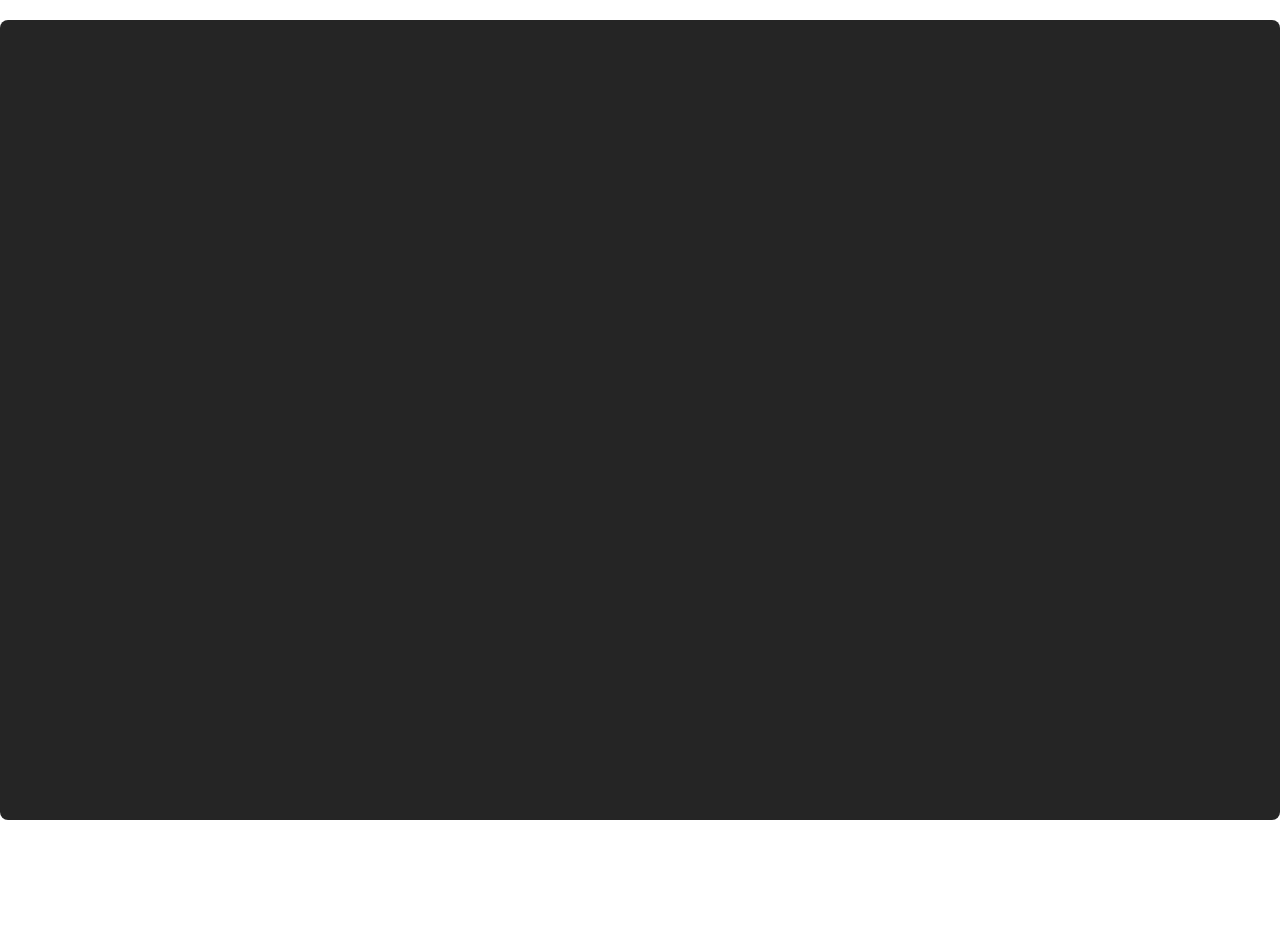
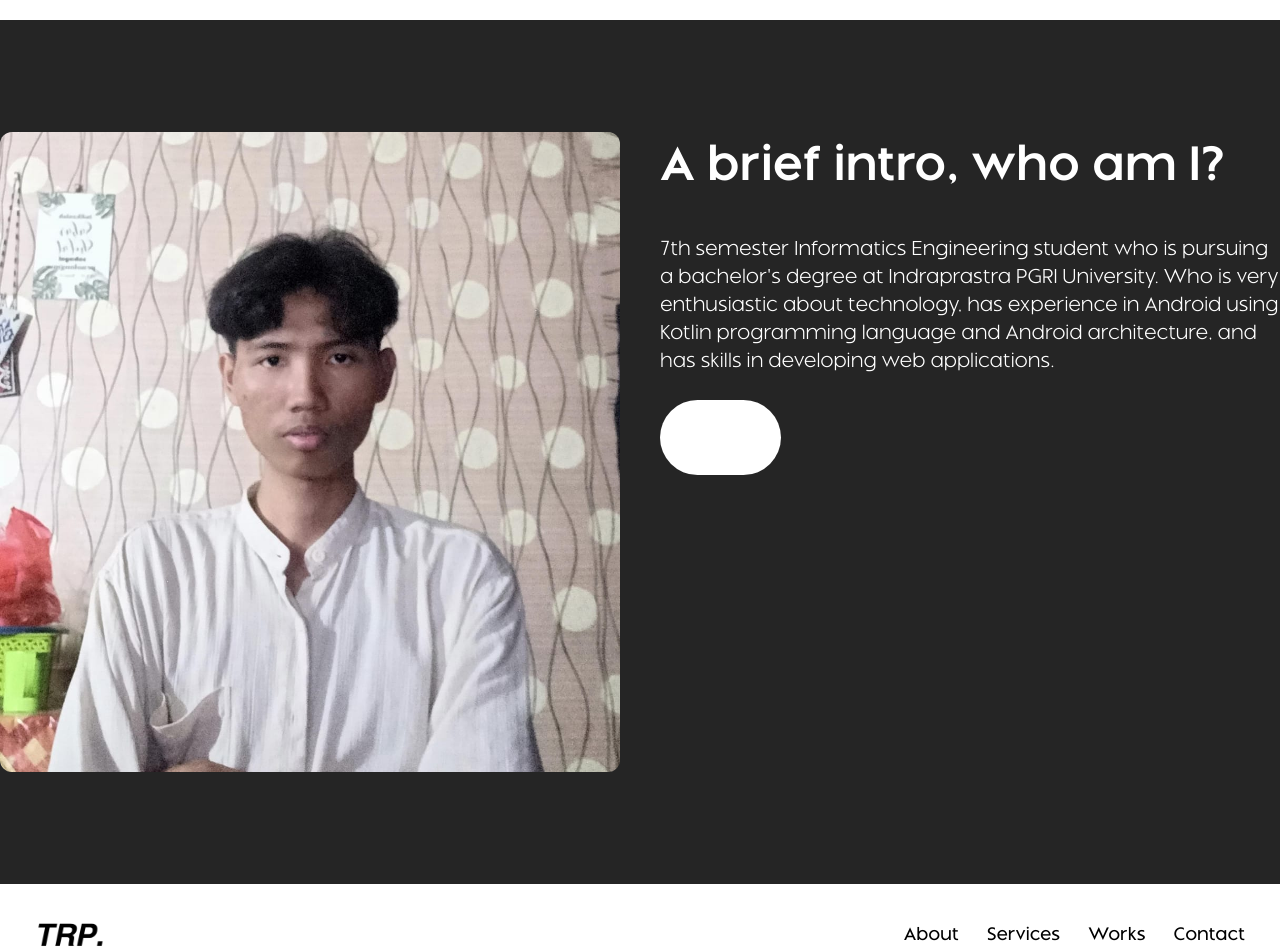
Before and after one commit to threeanra/Portfolio-v1, a React (Vite) app: page / in a window 1280 px wide. Shown: the part 780-1732 px from the top of the page. Before the commit the page ends 1600 px from the top, so only its background shows below. Built offline with nearby package versions, Linux system fonts and the light colour scheme.

Commit message:
About Section 80%

```diff
--- /dev/null
+++ b/src/components/Element/button/Button.jsx
@@ -0,0 +1,13 @@
+const Button = (props) => {
+  const { children = "...", variant } = props;
+  return (
+    <button
+      className={`h-20 px-7 font-semibold rounded-full ${variant} text-white`}
+      type="submit"
+    >
+      {children}
+    </button>
+  );
+};
+
+export default Button;
--- a/src/components/navbar/Navbar.jsx
+++ b/src/components/Element/navbar/Navbar.jsx
@@ -1,23 +1,24 @@
 import { useState, useEffect } from "react";
 import { easeInOut, motion } from "framer-motion";
-import Logo from "../../assets/Logo.png";
-
+import Logo from "../../../assets/Logo.png";
 function Navbar() {
-  const navLink = ["Home", "About", "Services", "Works", "Contact"];
+  const navLink = ["About", "Services", "Works", "Contact"];
   const [navActive, setNavActive] = useState(false);
   const [showButton, setShowButton] = useState(false);
 
   const toggleNav = () => {
     setNavActive(!navActive);
+    document.body.style.overflow = navActive ? "auto" : "hidden";
   };
 
   const closeNav = () => {
     setNavActive(false);
+    document.body.style.overflow = "auto";
   };
 
   useEffect(() => {
     const handleScroll = () => {
-      if (window.scrollY > 600) {
+      if (window.scrollY > 800) {
         setShowButton(true);
       } else {
         setShowButton(false);
@@ -29,14 +30,6 @@ function Navbar() {
       window.removeEventListener("scroll", handleScroll);
     };
   }, []);
-
-  useEffect(() => {
-    if (navActive) {
-      document.body.style.overflow = "hidden";
-    } else {
-      document.body.style.overflow = "auto";
-    }
-  }, [navActive]);
 
   return (
     <motion.nav
@@ -56,37 +49,57 @@ function Navbar() {
         <a href="#home">
           <img src={Logo} className="max-h-8" alt="Logo" />
         </a>
-        <ul className="hidden md:flex items-center md:gap-2 lg:gap-7 text-theme text-lg">
-          {navLink.map((link, index) => (
+        <ul className="flex flex-col md:flex-row  text-sm md:text-lg md:gap-2 lg:gap-7 text-montreal-regular">
+          {navLink.map((link, index) => {
+            const href = `#${link.toLowerCase()}`;
+            return (
               <li key={index}>
-              <a href={`#${link.toLowerCase()}`} onClick={closeNav}>
+                <a
+                  href={href}
+                  onClick={closeNav}
+                  className="font-montreal-regular"
+                >
                   {link}
                 </a>
               </li>
-          ))}
+            );
+          })}
         </ul>
-
         {/* Mobile Nav */}
         <ul
           id="nav-list"
           className={`${navActive ? "right-0" : "right-[-100%]"}
-           z-[999] md:w-[40%] text-lg transform transition-all duration-1000 ease-out flex flex-col gap-7 bg-custom-black w-full h-screen fixed items-center justify-center top-0 overflow-hidden`}
+           z-[999] md:w-[40%] text-lg transform transition-all duration-1000 ease-expo flex flex-col gap-7 bg-red-500 w-full h-screen fixed text-white text-5xl items-center justify-center top-0 overflow-hidden `}
         >
-          {navLink.map((link, index) => (
+          <img
+            src={Logo}
+            alt="Logo"
+            className="h-[4rem] mb-5 absolute top-10 left-10"
+          />
+          {navLink.map((link, index) => {
+            const href = link === "Home" ? "/" : `#${link.toLowerCase()}`;
+            return (
               <li key={index}>
-              <a href={`#${link.toLowerCase()}`} onClick={closeNav}>
+                <a
+                  href={href}
+                  onClick={closeNav}
+                  className="font-montreal-regular"
+                >
                   {link}
                 </a>
               </li>
-          ))}
+            );
+          })}
         </ul>
       </div>
 
       {/* End Mobile Nav */}
 
       <div
-        className={`p-6 py-8 rounded-full bg-white fixed top-5 right-5 z-[9999] cursor-pointer transition-opacity duration-500 ${
-          showButton ? "opacity-100" : "opacity-0 pointer-events-none"
+        className={`p-6 py-8 rounded-full bg-white fixed top-5 right-5 z-[9999] cursor-pointer  ${
+          showButton
+            ? "scale-100 opacity-100 transition-transform duration-500"
+            : "scale-0 opacity-80 pointer-events-none transition-transform duration-500"
         }`}
         onClick={toggleNav}
       >
@@ -97,19 +110,19 @@ function Navbar() {
           aria-controls="nav-list"
         >
           <span
-            className={`bg-custom-black block transition-all duration-500 ease-out
+            className={`bg-custom-black block transition-all duration-300 ease-out
               h-0.5 w-6 rounded-sm ${
                 navActive ? "rotate-45 translate-y-1" : "-translate-y-0.5"
               }`}
           ></span>
           <span
-            className={`bg-custom-black block transition-all duration-500 ease-out
+            className={`bg-custom-black block transition-all duration-300 ease-out
               h-0.5 w-6 rounded-sm my-0.5 ${
                 navActive ? "opacity-0" : "opacity-100"
               }`}
           ></span>
           <span
-            className={`bg-custom-black block transition-all duration-500 ease-out
+            className={`bg-custom-black block transition-all duration-300 ease-out
               h-0.5 w-6 rounded-sm ${
                 navActive ? "-rotate-45 -translate-y-1" : "translate-y-0.5"
               }`}
--- a/src/components/aboutme/AboutMe.jsx
+++ b/src/components/aboutme/AboutMe.jsx
@@ -1,13 +1,67 @@
+import Photo from "../../assets/Photo-testing.jpeg";
+import Button from "../Element/button/Button";
+
 function AboutMe() {
   return (
-    <>
-      <section
-        id="about"
-        className="w-full h-screen bg-custom-black rounded-lg"
-      >
-        <div className="container mx-auto"></div>
-      </section>
-    </>
+    <section id="about" className="w-full py-28 bg-custom-black">
+      <div className="container mx-auto px-7 lg:px-0">
+        <div className="grid grid-cols-1 lg:grid-cols-2 gap-10">
+          {/* Image with text overlay for small screens */}
+          <div className="lg:hidden">
+            <h1 className="text-5xl md:text-[58px] md:ml-3 md:mb-5 text-start font-montreal-medium text-white pb-5">
+              A brief intro, who am I?
+            </h1>
+            <img
+              src={Photo}
+              alt="Photo"
+              className="rounded-xl w-full object-cover"
+            />
+            <div className="flex items-center">
+              <h1 className="text-lg md:text-xl text-justify font-montreal-regular text-white pt-6">
+                7th semester Informatics Engineering student who is pursuing a
+                bachelor's degree at Indraprastra PGRI University. Who is very
+                enthusiastic about technology, has experience in Android using
+                Kotlin programming language and Android architecture, and has
+                skills in developing web applications.
+              </h1>
+            </div>
+            <div className="lg:mt-6 2xl:mt-10">
+              <Button variant="bg-white h-12 text-custom-black text-lg mt-5 font-montreal-regular">
+                Download Resume
+              </Button>
+            </div>
+          </div>
+
+          {/* Image for larger screens */}
+          <div className="hidden lg:flex">
+            <img
+              src={Photo}
+              alt="Photo"
+              className="rounded-xl w-full h-[30rem] xl:h-[40rem] 2xl:h-[48rem] object-cover"
+            />
+          </div>
+
+          {/* Text for larger screens */}
+          <div className="hidden lg:flex flex-col sticky top-20 self-start">
+            <h1 className="leading-normal lg:text-[48px] 2xl:text-[63px] font-montreal-medium text-white">
+              A brief intro, who am I?
+            </h1>
+            <p className="lg:text-xl 2xl:text-3xl leading-normal mt-8 font-montreal-light text-white tracking-regular">
+              7th semester Informatics Engineering student who is pursuing a
+              bachelor's degree at Indraprastra PGRI University. Who is very
+              enthusiastic about technology, has experience in Android using
+              Kotlin programming language and Android architecture, and has
+              skills in developing web applications.
+            </p>
+            <div className="mt-auto lg:mt-6 2xl:mt-10">
+              <Button variant="bg-white text-custom-black 2xl:text-2xl lg:h-[75px] font-montreal-regular">
+                Resume
+              </Button>
+            </div>
+          </div>
+        </div>
+      </div>
+    </section>
   );
 }
 
--- a/src/components/hero/Hero.jsx
+++ b/src/components/hero/Hero.jsx
@@ -1,4 +1,4 @@
-import Navbar from "../navbar/Navbar";
+import Navbar from "../Element/navbar/Navbar";
 import { easeInOut, motion } from "framer-motion";
 
 // Variants
@@ -24,7 +24,7 @@ function Hero() {
   return (
     <>
       <Navbar />
-      <div className="container px-7 md:px-0 w-full h-screen flex flex-col justify-center mx-auto text-start text-3xl \">
+      <div className="container px-7 lg:px-0 w-full h-screen flex flex-col justify-center mx-auto text-start text-3xl \">
         <div className="overflow-hidden mt-28">
           <MotionTitle delay={3.6}>
             <b className="font-montreal-bold">Trian</b>, is an
--- a/src/pages/Home.jsx
+++ b/src/pages/Home.jsx
@@ -13,6 +13,7 @@ function Home() {
       <LoaderHome />
       <Hero />
       <AboutMe />
+      <Hero />
     </div>
   );
 }
```
Also changed, not shown: src/assets/Photo-testing.jpeg (added), src/assets/Photo.jpg (added). Lines whose indentation alone changed are shown as unchanged.
